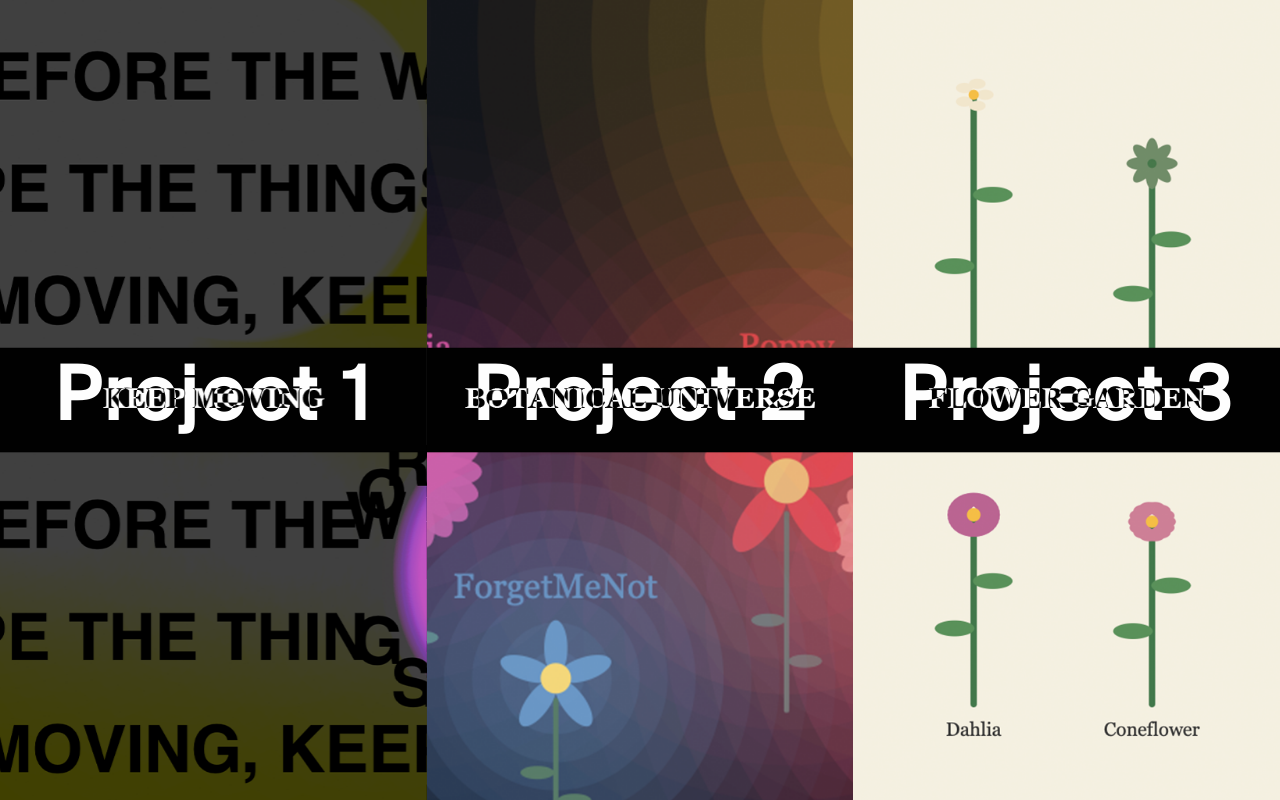
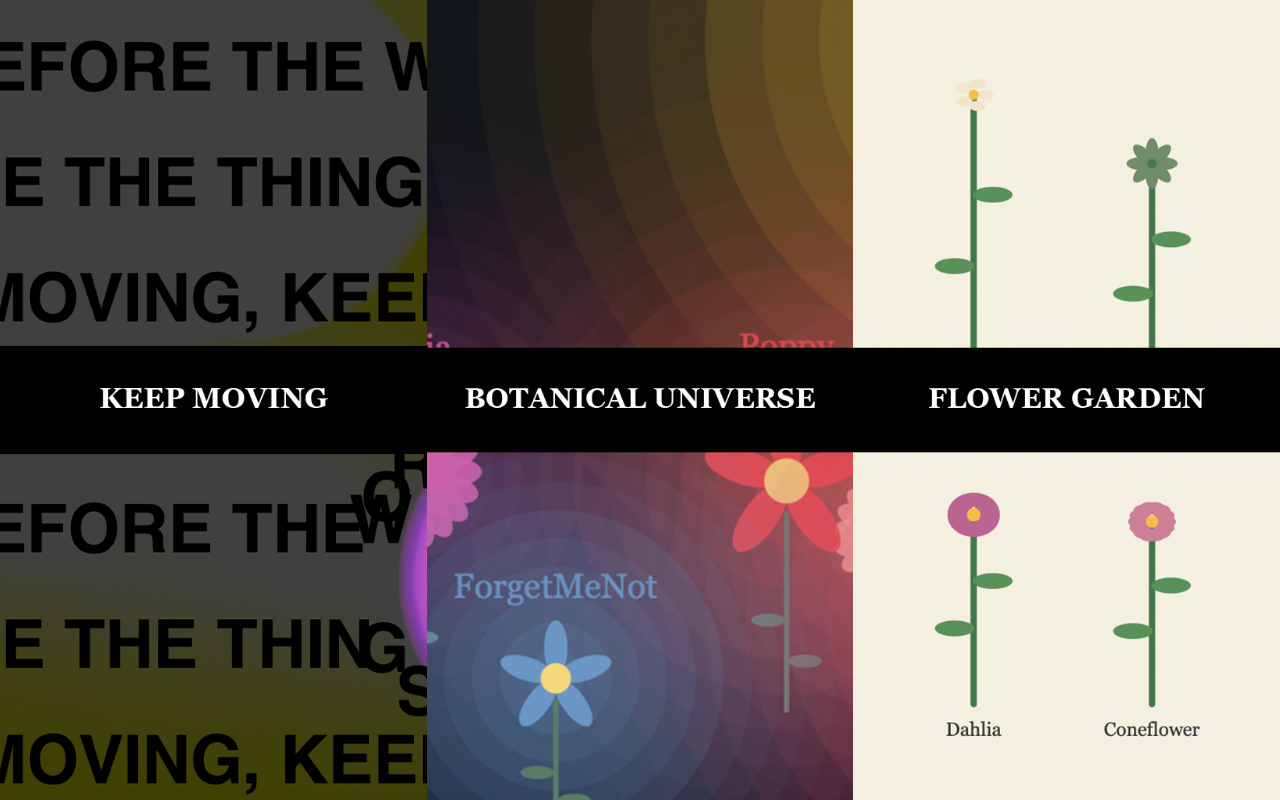
Before and after one commit to dilay-b/dilay-b.github.io, a plain HTML site: page projects/index.html in a window 1280 px wide. Drawn offline with Linux system fonts and the light colour scheme; files whose address does not match are found by name.

Commit message:
Remove project labels from index.html
Removed project labels from project links in index.html.

```diff
--- a/projects/index.html
+++ b/projects/index.html
@@ -96,19 +96,16 @@
     <a class="half"
        href="./projects/project1/index.html"
        style="background-image: url('./projects/project1/thumbnail.png')">
-      <span class="label">Project 1</span>
     </a>
 
     <a class="half"
        href="./projects/project2/index.html"
        style="background-image: url('./projects/project2/thumbnail.png')">
-      <span class="label">Project 2</span>
     </a>
 
     <a class="half"
        href="./projects/project3/index.html"
        style="background-image: url('./projects/project3/thumbnail.png')">
-      <span class="label">Project 3</span>
     </a>
 
   </div>
```
